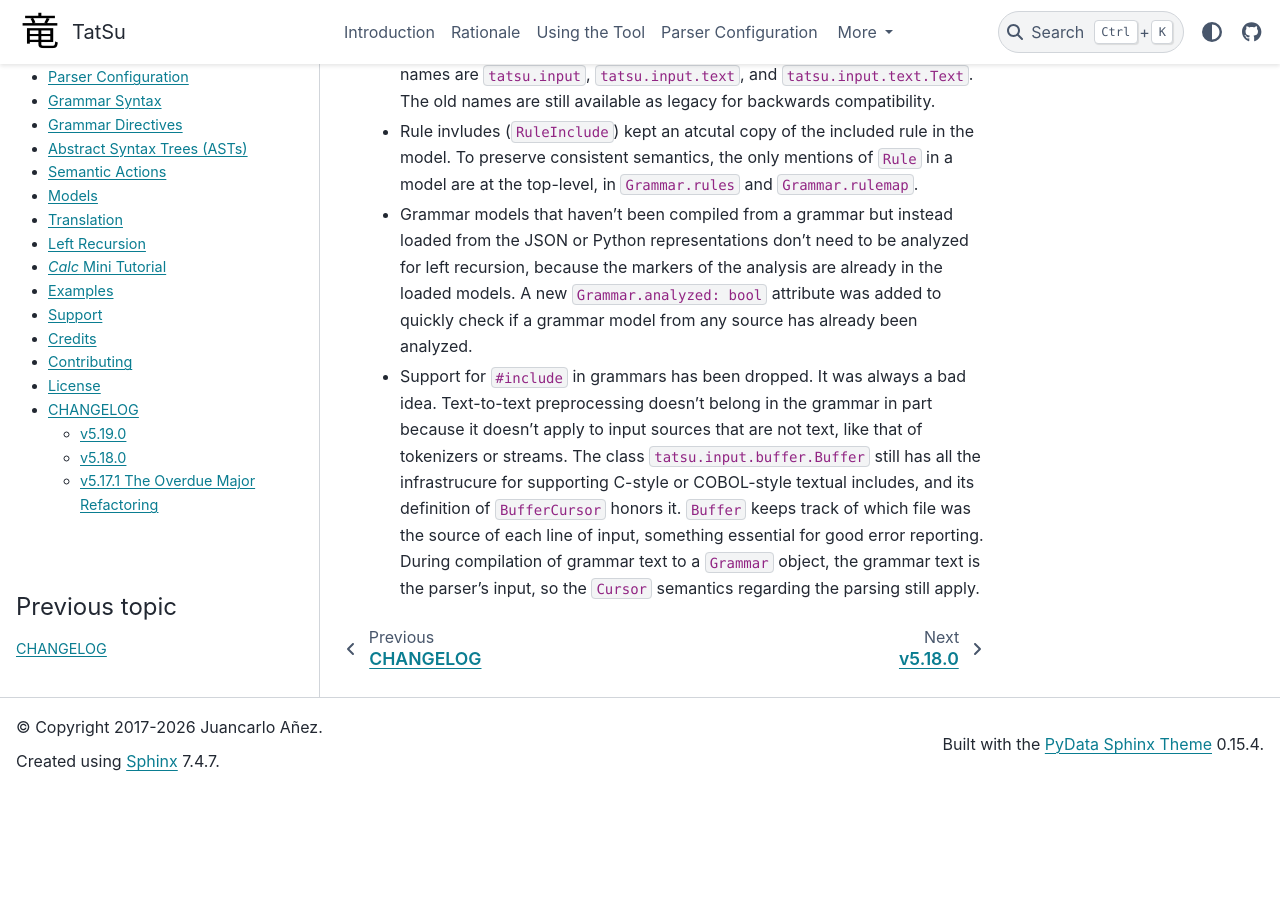
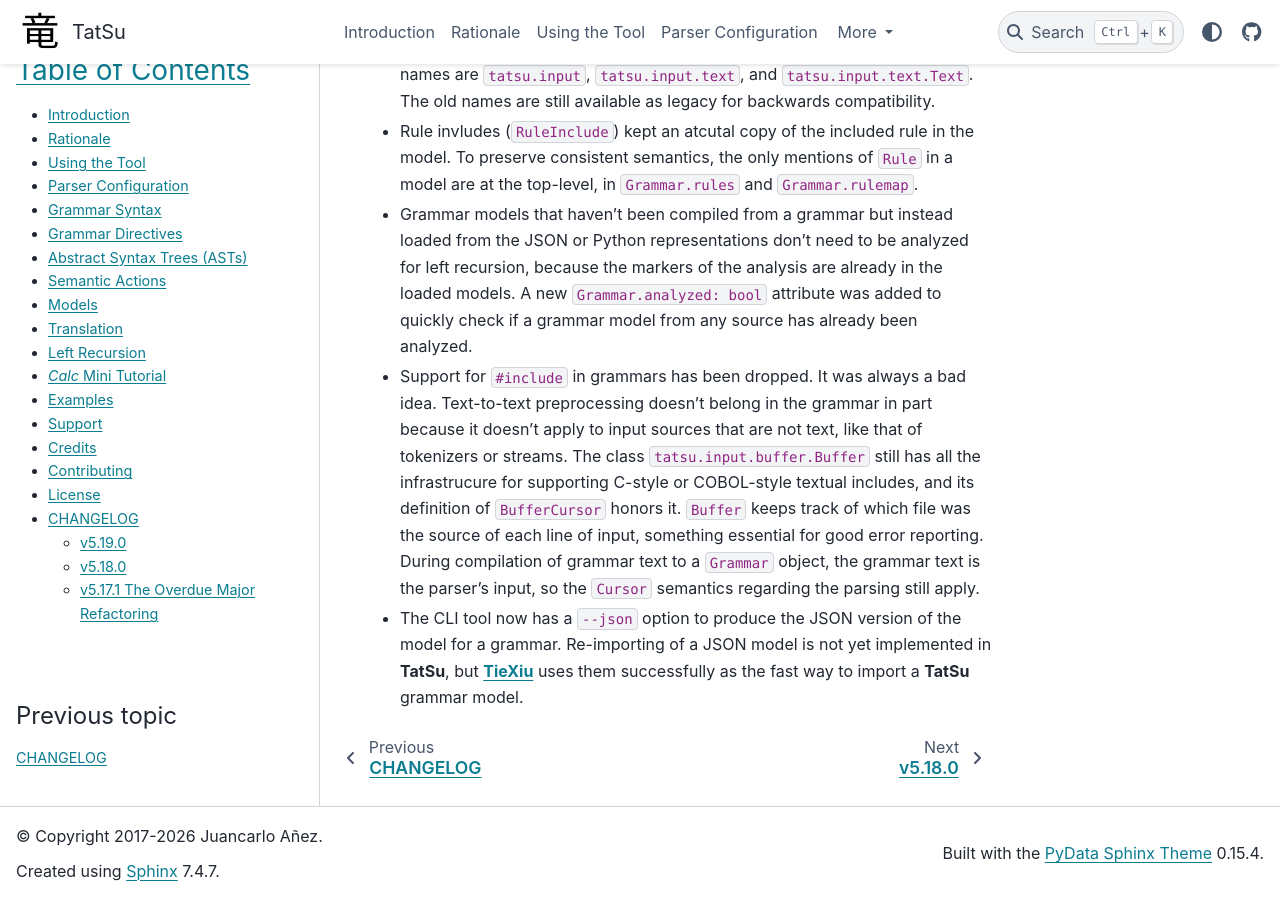
Before and after one commit to neogeny/TatSu, a Sphinx documentation site: the page built from docs/changelog/CHANGELOG_v5.19.0.md, in a window 1280 px wide and 900 px high, scrolled down 2264 px. Built offline with Sphinx 7.4.7 and the PyData theme 0.15.4, drawn with Linux system fonts in a browser that asks for light colours; pages that are not in the unit, such as notebooks, are missing from menus; before the commit the page ends 3054 px from its top, so only the background shows below that.

Commit message:
[dist] get ready for release

```diff
--- a/docs/changelog/CHANGELOG_v5.19.0.md
+++ b/docs/changelog/CHANGELOG_v5.19.0.md
@@ -123,3 +123,5 @@
   each line of input, something essential for good error reporting. During
   compilation of grammar text to a `Grammar` object, the grammar text is the
   parser's input, so the `Cursor` semantics regarding the parsing still apply.
+- The CLI tool now has a `--json` option to produce the JSON version of the model
+  for a grammar. Re-importing of a JSON model is not yet implemented in **TatSu**, but **[TieXiu](https://github.com/neogeny/tiexiu)** uses them successfully as the fast way to import a **TatSu** grammar model.
--- a/tatsu/_version.py
+++ b/tatsu/_version.py
@@ -7,6 +7,6 @@
 
 
 __toolname__ = 'TatSu'
-__version__ = '5.19.0rc1'
+__version__ = '5.19.0'
 version = __version__
 version_info = Version.parse(version).astuple()
```
